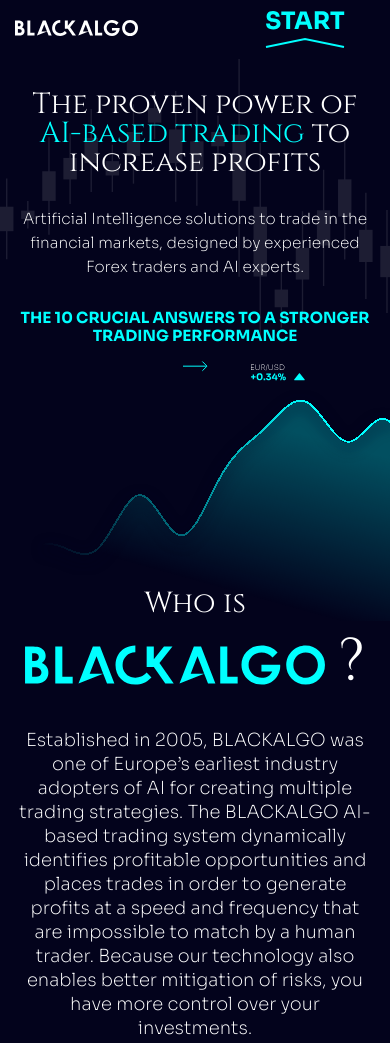
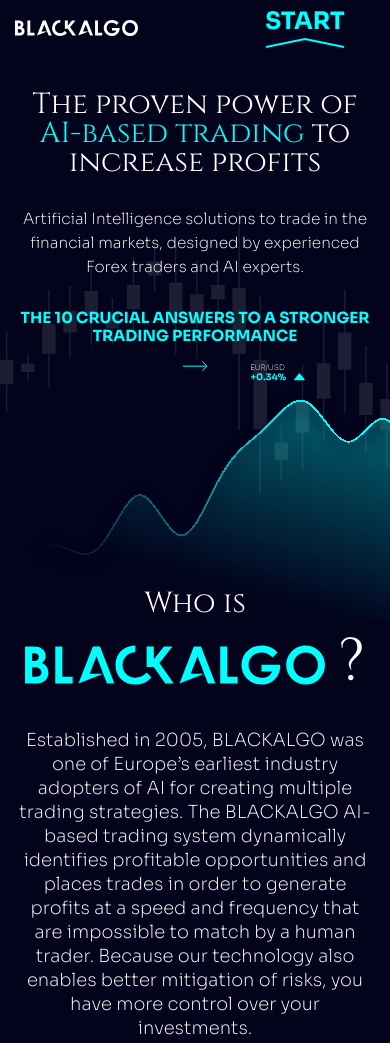
Before and after one commit to ghani658/blackalgo, a plain HTML site: page index.html in a window 390 px wide. Shown: the top 1043 px of the page. Drawn offline with nearby package versions, Linux system fonts and the light colour scheme.

Commit message:
css change

```diff
--- a/assets/css/style.css
+++ b/assets/css/style.css
@@ -494,7 +494,7 @@
         gap: 16px;
     }
     .power {
-        background-position: left bottom 231px;
+        background-position: left bottom 78px;
     }
     .who .row, .risk .row {
         flex-direction: column-reverse;
```
